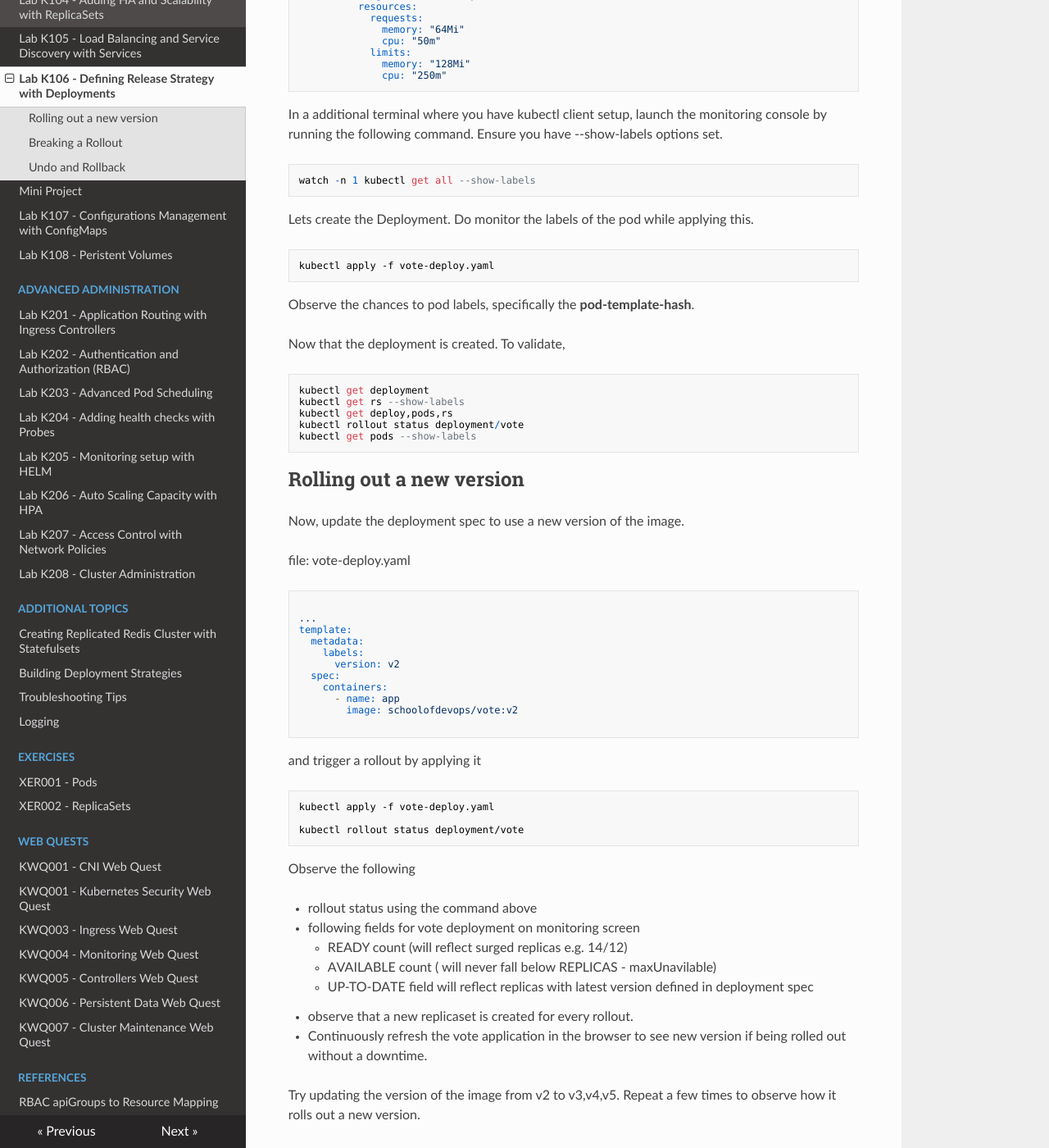
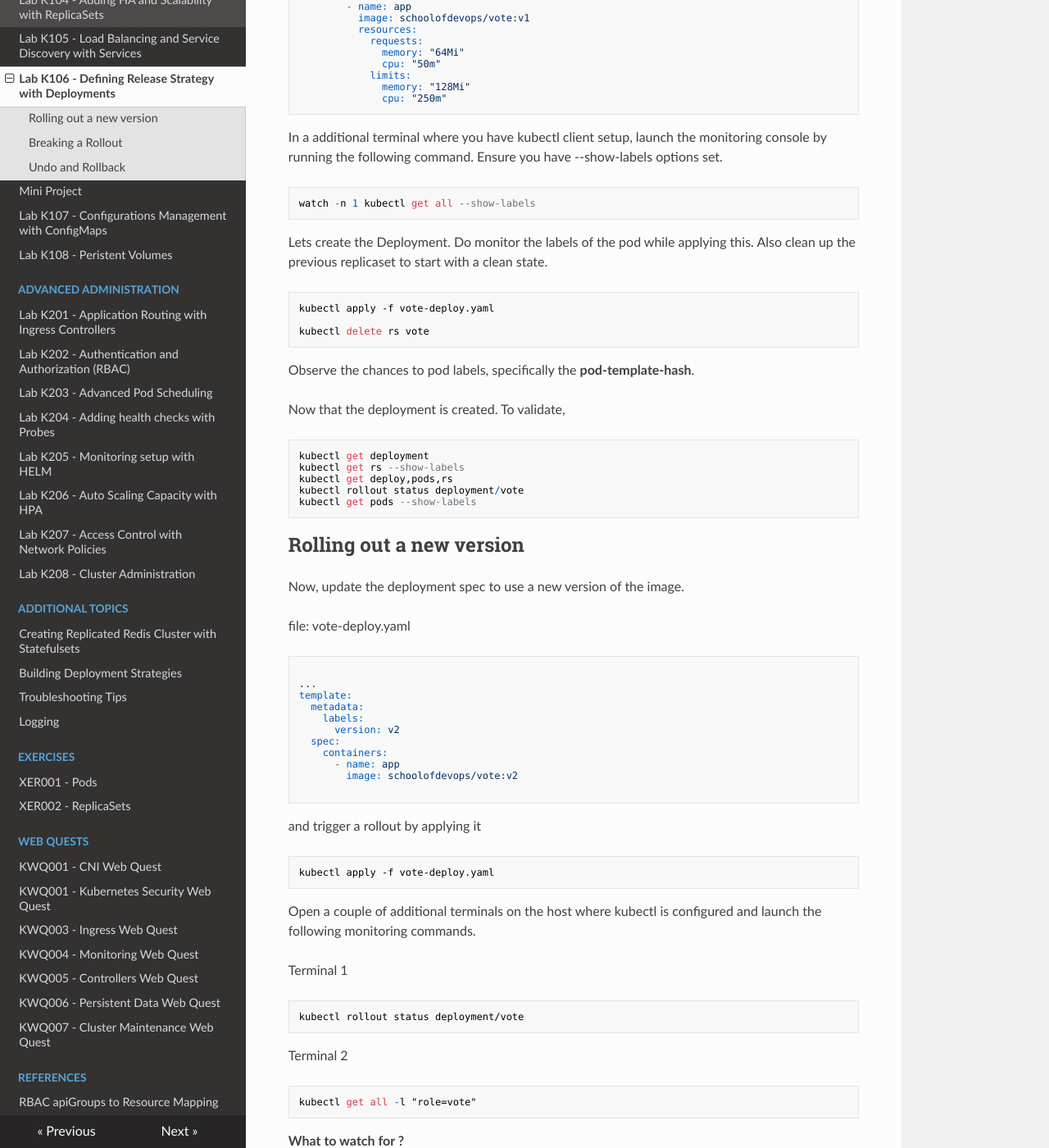
Before and after one commit to schoolofdevops/kubernetes-labguide, an MkDocs documentation site: the page built from chapters/6-vote-kubernetes_deployment.md, in a window 1280 px wide and 1400 px high, scrolled down 1094 px. Shown: the whole window at 82% size. Built offline with MkDocs 1.6.1, drawn with Linux system fonts in a browser that asks for light colours; nearby versions of some CDN libraries; old or Windows-style settings are respelled for this version of MkDocs.

Commit message:
updated deployment lab

````diff
--- a/chapters/6-vote-kubernetes_deployment.md
+++ b/chapters/6-vote-kubernetes_deployment.md
@@ -23,6 +23,8 @@
 kind: Deployment
 metadata:
   name: vote
+  labels:
+    role: vote
 spec:
   strategy:
     type: RollingUpdate
@@ -64,10 +66,12 @@
 ```
 
 
-Lets  create the Deployment. Do monitor the labels of the pod while applying this.
+Lets  create the Deployment. Do monitor the labels of the pod while applying this. Also clean up the previous replicaset to start with a clean state.
 
 ```
 kubectl apply -f vote-deploy.yaml
+
+kubectl delete rs vote
 ```
 
 Observe the chances to pod labels, specifically the **pod-template-hash**.
@@ -107,11 +111,22 @@
 
 ```
 kubectl apply -f vote-deploy.yaml
+```
 
+Open a couple of additional terminals on the host where kubectl is configured and launch the following monitoring commands.
+
+Terminal 1
+```
 kubectl rollout status deployment/vote
 ```
 
-Observe the following
+
+Terminal 2
+```
+kubectl get all -l "role=vote"
+```
+
+**What to watch for ?**
 
   * rollout status using the command above
   * following fields for vote deployment on monitoring screen
````
